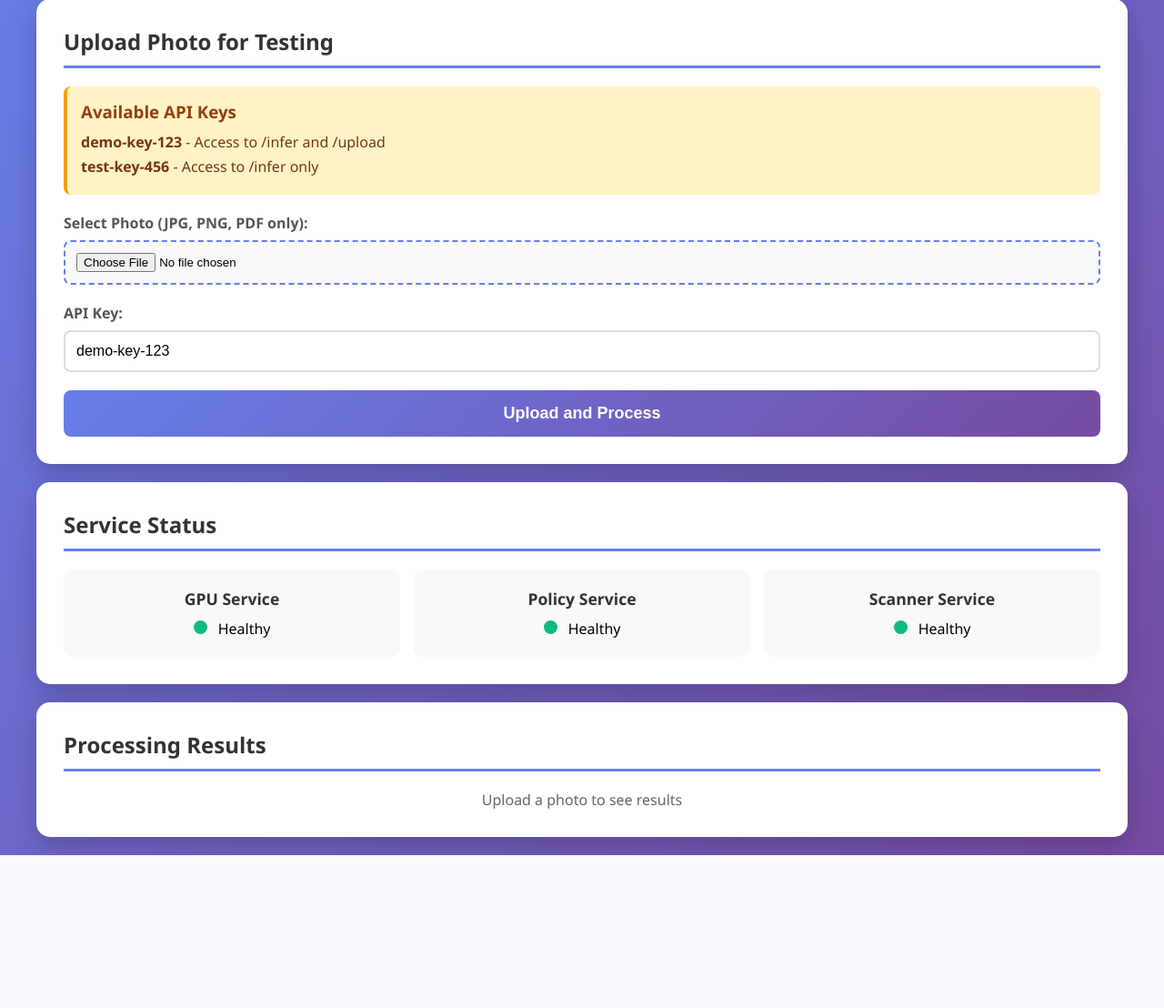
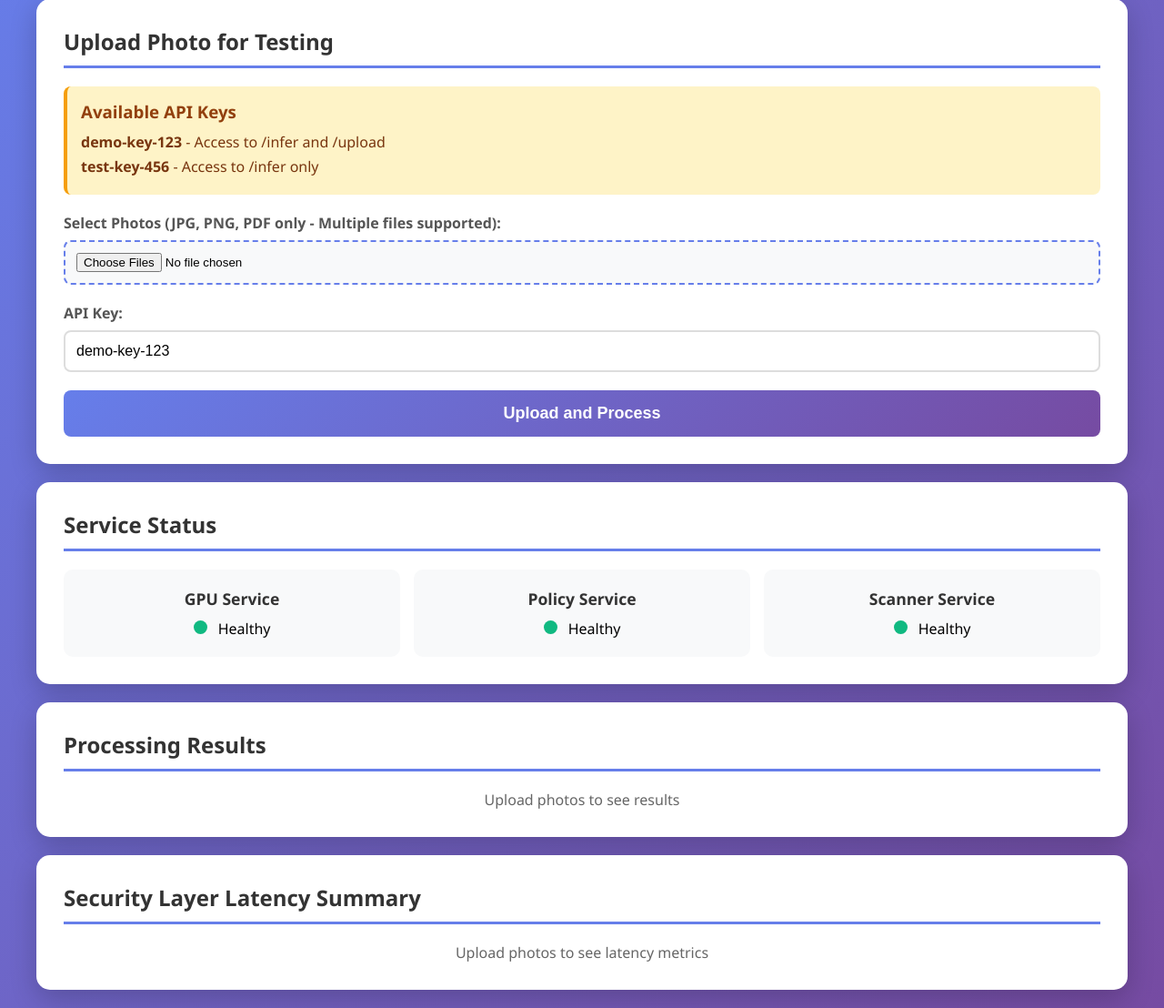
Before and after one commit to saisbl/Gateway_26, a Flask app: page / in a window 1280 px wide. Shown: the part 106-1214 px from the top of the page at 91% size. Before the commit the page ends 1046 px from the top, so only its background shows below. Run offline with Flask 3, Linux system fonts and the light colour scheme; data that the repository does not hold is empty.

Commit message:
Update web dashboard with improvements

```diff
--- a/web-dashboard/app.py
+++ b/web-dashboard/app.py
@@ -1,10 +1,23 @@
 from flask import Flask, render_template, request, jsonify, redirect, url_for
 import requests
 import os
+import time
+from concurrent.futures import ThreadPoolExecutor, as_completed
+from functools import lru_cache
 
 app = Flask(__name__)
 app.config['UPLOAD_FOLDER'] = 'uploads'
-app.config['MAX_CONTENT_LENGTH'] = 16 * 1024 * 1024  # 16MB max
+app.config['MAX_CONTENT_LENGTH'] = 100 * 1024 * 1024  # 100MB max for bulk uploads
+
+# Configure session with connection pooling for better performance
+session = requests.Session()
+adapter = requests.adapters.HTTPAdapter(
+    pool_connections=10,
+    pool_maxsize=10,
+    max_retries=3
+)
+session.mount('http://', adapter)
+session.mount('https://', adapter)
 
 # Create uploads directory if it doesn't exist
 os.makedirs(app.config['UPLOAD_FOLDER'], exist_ok=True)
@@ -18,17 +31,13 @@ SCANNER_SERVICE_URL = "http://localhost:5003"
 def index():
     return render_template('index.html')
 
-@app.route('/upload', methods=['POST'])
-def upload_file():
-    if 'file' not in request.files:
-        return jsonify({'error': 'No file provided'}), 400
-
-    file = request.files['file']
-    if file.filename == '':
-        return jsonify({'error': 'No file selected'}), 400
-
-    # Get API key from form
-    api_key = request.form.get('api_key', 'demo-key-123')
+def process_single_file(file, api_key, client_ip):
+    """Process a single file through the security gateway"""
+    file_result = {
+        'filename': file.filename,
+        'status': 'pending',
+        'latency': {}
+    }
 
     # Save file temporarily
     filepath = os.path.join(app.config['UPLOAD_FOLDER'], file.filename)
@@ -36,64 +45,128 @@ def upload_file():
 
     try:
         # Step 1: Authorize with Policy Service
+        auth_start = time.time()
         file_size = os.path.getsize(filepath)
         auth_data = {
             "api_key": api_key,
             "endpoint": "/infer",
             "file_size": file_size,
-            "client_ip": request.remote_addr
+            "client_ip": client_ip
         }
 
-        auth_response = requests.post(f"{POLICY_SERVICE_URL}/authorize", json=auth_data)
+        auth_response = session.post(f"{POLICY_SERVICE_URL}/authorize", json=auth_data, timeout=10)
         auth_result = auth_response.json()
+        auth_latency = (time.time() - auth_start) * 1000  # Convert to ms
+
+        file_result['latency']['authorization_ms'] = round(auth_latency, 2)
 
         if not auth_result.get('allowed'):
             os.remove(filepath)
-            return jsonify({
+            file_result.update({
                 'status': 'rejected',
                 'step': 'authorization',
                 'reason': auth_result.get('reason'),
                 'message': auth_result.get('message')
-            }), 403
+            })
+            return file_result
 
         # Step 2: Scan with Scanner Service
+        scan_start = time.time()
         with open(filepath, 'rb') as f:
-            scan_response = requests.post(f"{SCANNER_SERVICE_URL}/scan", files={'file': f})
+            scan_response = session.post(f"{SCANNER_SERVICE_URL}/scan", files={'file': f}, timeout=10)
 
         scan_result = scan_response.json()
+        scan_latency = (time.time() - scan_start) * 1000  # Convert to ms
+
+        file_result['latency']['scanning_ms'] = round(scan_latency, 2)
 
         if not scan_result.get('allowed'):
             os.remove(filepath)
-            return jsonify({
+            file_result.update({
                 'status': 'rejected',
                 'step': 'scanning',
                 'reason': scan_result.get('reason'),
                 'message': scan_result.get('message')
-            }), 403
+            })
+            return file_result
 
         # Step 3: Process with GPU Service
+        gpu_start = time.time()
         with open(filepath, 'rb') as f:
-            gpu_response = requests.post(f"{GPU_SERVICE_URL}/infer", files={'file': f})
+            gpu_response = session.post(f"{GPU_SERVICE_URL}/infer", files={'file': f}, timeout=10)
 
         gpu_result = gpu_response.json()
+        gpu_latency = (time.time() - gpu_start) * 1000  # Convert to ms
+
+        file_result['latency']['inference_ms'] = round(gpu_latency, 2)
+        file_result['latency']['total_security_ms'] = round(auth_latency + scan_latency, 2)
+        file_result['latency']['total_processing_ms'] = round(auth_latency + scan_latency + gpu_latency, 2)
 
         # Clean up
         os.remove(filepath)
 
-        return jsonify({
+        file_result.update({
             'status': 'success',
             'authorization': auth_result,
             'scanning': scan_result,
             'inference': gpu_result
         })
+        return file_result
 
     except Exception as e:
         if os.path.exists(filepath):
             os.remove(filepath)
-        return jsonify({
+        file_result.update({
             'status': 'error',
             'error': str(e)
-        }), 500
+        })
+        return file_result
+
+@app.route('/upload', methods=['POST'])
+def upload_file():
+    files = request.files.getlist('files')
+
+    if not files or len(files) == 0:
+        return jsonify({'error': 'No files provided'}), 400
+
+    # Filter out empty file selections
+    files = [f for f in files if f.filename != '']
+
+    if not files:
+        return jsonify({'error': 'No files selected'}), 400
+
+    # Get API key from form
+    api_key = request.form.get('api_key', 'demo-key-123')
+
+    results = []
+    total_start_time = time.time()
+
+    # Process files in parallel using ThreadPoolExecutor
+    # This significantly reduces total processing time for multiple files
+    max_workers = min(5, len(files))  # Limit to 5 concurrent workers to avoid overwhelming services
+
+    with ThreadPoolExecutor(max_workers=max_workers) as executor:
+        # Submit all file processing tasks
+        future_to_file = {
+            executor.submit(process_single_file, file, api_key, request.remote_addr): file
+            for file in files
+        }
+
+        # Collect results as they complete
+        for future in as_completed(future_to_file):
+            result = future.result()
+            results.append(result)
+
+    total_time = (time.time() - total_start_time) * 1000
+
+    return jsonify({
+        'status': 'completed',
+        'total_files': len(files),
+        'successful': len([r for r in results if r['status'] == 'success']),
+        'failed': len([r for r in results if r['status'] in ['rejected', 'error']]),
+        'total_processing_time_ms': round(total_time, 2),
+        'results': results
+    })
 
 @app.route('/health')
 def health():
--- a/web-dashboard/templates/index.html
+++ b/web-dashboard/templates/index.html
@@ -155,6 +155,40 @@
             grid-column: 1 / -1;
         }
 
+        .latency-section {
+            grid-column: 1 / -1;
+        }
+
+        .latency-summary {
+            display: grid;
+            grid-template-columns: repeat(auto-fit, minmax(200px, 1fr));
+            gap: 15px;
+        }
+
+        .latency-card {
+            background: linear-gradient(135deg, #667eea 0%, #764ba2 100%);
+            color: white;
+            padding: 20px;
+            border-radius: 10px;
+            text-align: center;
+        }
+
+        .latency-card h3 {
+            font-size: 1.1em;
+            margin-bottom: 10px;
+            opacity: 0.9;
+        }
+
+        .latency-card .value {
+            font-size: 2em;
+            font-weight: bold;
+        }
+
+        .latency-card .unit {
+            font-size: 0.8em;
+            opacity: 0.8;
+        }
+
         .result-item {
             background: #f8f9fa;
             padding: 15px;
@@ -238,8 +272,8 @@
 
                 <form id="uploadForm">
                     <div class="form-group">
-                        <label for="file">Select Photo (JPG, PNG, PDF only):</label>
-                        <input type="file" id="file" name="file" accept=".jpg,.jpeg,.png,.pdf" required>
+                        <label for="files">Select Photos (JPG, PNG, PDF only - Multiple files supported):</label>
+                        <input type="file" id="files" name="files" accept=".jpg,.jpeg,.png,.pdf" multiple required>
                     </div>
 
                     <div class="form-group">
@@ -277,7 +311,15 @@
             <div class="card results-section">
                 <h2>Processing Results</h2>
                 <div id="results">
-                    <p style="color: #666; text-align: center;">Upload a photo to see results</p>
+                    <p style="color: #666; text-align: center;">Upload photos to see results</p>
+                </div>
+            </div>
+
+            <!-- Latency Summary Section -->
+            <div class="card latency-section">
+                <h2>Security Layer Latency Summary</h2>
+                <div id="latencySummary">
+                    <p style="color: #666; text-align: center;">Upload photos to see latency metrics</p>
                 </div>
             </div>
         </div>
@@ -315,23 +357,27 @@
         document.getElementById('uploadForm').addEventListener('submit', async (e) => {
             e.preventDefault();
 
-            const fileInput = document.getElementById('file');
+            const filesInput = document.getElementById('files');
             const apiKeyInput = document.getElementById('apiKey');
             const uploadBtn = document.getElementById('uploadBtn');
             const resultsDiv = document.getElementById('results');
+            const latencySummaryDiv = document.getElementById('latencySummary');
 
-            if (!fileInput.files[0]) {
-                alert('Please select a file');
+            if (!filesInput.files[0]) {
+                alert('Please select files');
                 return;
             }
 
             const formData = new FormData();
-            formData.append('file', fileInput.files[0]);
+            for (let i = 0; i < filesInput.files.length; i++) {
+                formData.append('files', filesInput.files[i]);
+            }
             formData.append('api_key', apiKeyInput.value);
 
             uploadBtn.disabled = true;
-            uploadBtn.textContent = 'Processing...';
-            resultsDiv.innerHTML = '<div class="loading">Processing your photo through the security gateway...</div>';
+            uploadBtn.textContent = 'Processing ' + filesInput.files.length + ' files...';
+            resultsDiv.innerHTML = '<div class="loading">Processing your photos through the security gateway...</div>';
+            latencySummaryDiv.innerHTML = '';
 
             try {
                 const response = await fetch('/upload', {
@@ -343,6 +389,7 @@
 
                 if (response.ok) {
                     displayResults(data);
+                    displayLatencySummary(data);
                 } else {
                     displayError(data);
                 }
@@ -357,22 +404,86 @@
         function displayResults(data) {
             const resultsDiv = document.getElementById('results');
 
-            let html = '';
+            let html = '<div class="result-item info">';
+            html += '<h3>Upload Summary</h3>';
+            html += '<p><strong>Total Files:</strong> ' + data.total_files + '</p>';
+            html += '<p><strong>Successful:</strong> ' + data.successful + '</p>';
+            html += '<p><strong>Failed:</strong> ' + data.failed + '</p>';
+            html += '<p><strong>Total Processing Time:</strong> ' + data.total_processing_time_ms + ' ms</p>';
+            html += '</div>';
 
-            if (data.status === 'success') {
-                html += '<div class="result-item success">';
-                html += '<h3>Success - Photo Processed</h3>';
-                html += '<pre>' + JSON.stringify(data, null, 2) + '</pre>';
-                html += '</div>';
-            } else if (data.status === 'rejected') {
-                html += '<div class="result-item error">';
-                html += '<h3>Rejected at ' + data.step + ' Step</h3>';
-                html += '<p><strong>Reason:</strong> ' + data.reason + '</p>';
-                html += '<p><strong>Message:</strong> ' + data.message + '</p>';
-                html += '</div>';
+            // Display individual file results
+            data.results.forEach((result, index) => {
+                if (result.status === 'success') {
+                    html += '<div class="result-item success">';
+                    html += '<h3>File ' + (index + 1) + ': ' + result.filename + ' - Success</h3>';
+                    html += '<p><strong>Authorization:</strong> ' + result.latency.authorization_ms + ' ms</p>';
+                    html += '<p><strong>Scanning:</strong> ' + result.latency.scanning_ms + ' ms</p>';
+                    html += '<p><strong>Inference:</strong> ' + result.latency.inference_ms + ' ms</p>';
+                    html += '<p><strong>Security Layer Total:</strong> ' + result.latency.total_security_ms + ' ms</p>';
+                    html += '<p><strong>Total Processing:</strong> ' + result.latency.total_processing_ms + ' ms</p>';
+                    html += '</div>';
+                } else if (result.status === 'rejected') {
+                    html += '<div class="result-item error">';
+                    html += '<h3>File ' + (index + 1) + ': ' + result.filename + ' - Rejected</h3>';
+                    html += '<p><strong>Step:</strong> ' + result.step + '</p>';
+                    html += '<p><strong>Reason:</strong> ' + result.reason + '</p>';
+                    html += '<p><strong>Message:</strong> ' + result.message + '</p>';
+                    if (result.latency.authorization_ms) {
+                        html += '<p><strong>Authorization Latency:</strong> ' + result.latency.authorization_ms + ' ms</p>';
+                    }
+                    html += '</div>';
+                } else if (result.status === 'error') {
+                    html += '<div class="result-item error">';
+                    html += '<h3>File ' + (index + 1) + ': ' + result.filename + ' - Error</h3>';
+                    html += '<p><strong>Error:</strong> ' + result.error + '</p>';
+                    html += '</div>';
+                }
+            });
+
+            resultsDiv.innerHTML = html;
+        }
+
+        function displayLatencySummary(data) {
+            const latencySummaryDiv = document.getElementById('latencySummary');
+
+            // Calculate averages
+            const successfulResults = data.results.filter(r => r.status === 'success');
+
+            if (successfulResults.length === 0) {
+                latencySummaryDiv.innerHTML = '<p style="color: #666; text-align: center;">No successful uploads to calculate latency</p>';
+                return;
             }
 
-            resultsDiv.innerHTML = html;
+            const avgAuth = successfulResults.reduce((sum, r) => sum + r.latency.authorization_ms, 0) / successfulResults.length;
+            const avgScan = successfulResults.reduce((sum, r) => sum + r.latency.scanning_ms, 0) / successfulResults.length;
+            const avgSecurity = successfulResults.reduce((sum, r) => sum + r.latency.total_security_ms, 0) / successfulResults.length;
+            const avgTotal = successfulResults.reduce((sum, r) => sum + r.latency.total_processing_ms, 0) / successfulResults.length;
+
+            let html = '<div class="latency-summary">';
+            html += '<div class="latency-card">';
+            html += '<h3>Avg Authorization</h3>';
+            html += '<div class="value">' + avgAuth.toFixed(2) + '</div>';
+            html += '<div class="unit">ms</div>';
+            html += '</div>';
+            html += '<div class="latency-card">';
+            html += '<h3>Avg Scanning</h3>';
+            html += '<div class="value">' + avgScan.toFixed(2) + '</div>';
+            html += '<div class="unit">ms</div>';
+            html += '</div>';
+            html += '<div class="latency-card">';
+            html += '<h3>Avg Security Layer</h3>';
+            html += '<div class="value">' + avgSecurity.toFixed(2) + '</div>';
+            html += '<div class="unit">ms</div>';
+            html += '</div>';
+            html += '<div class="latency-card">';
+            html += '<h3>Avg Total Processing</h3>';
+            html += '<div class="value">' + avgTotal.toFixed(2) + '</div>';
+            html += '<div class="unit">ms</div>';
+            html += '</div>';
+            html += '</div>';
+
+            latencySummaryDiv.innerHTML = html;
         }
 
         function displayError(data) {
```
